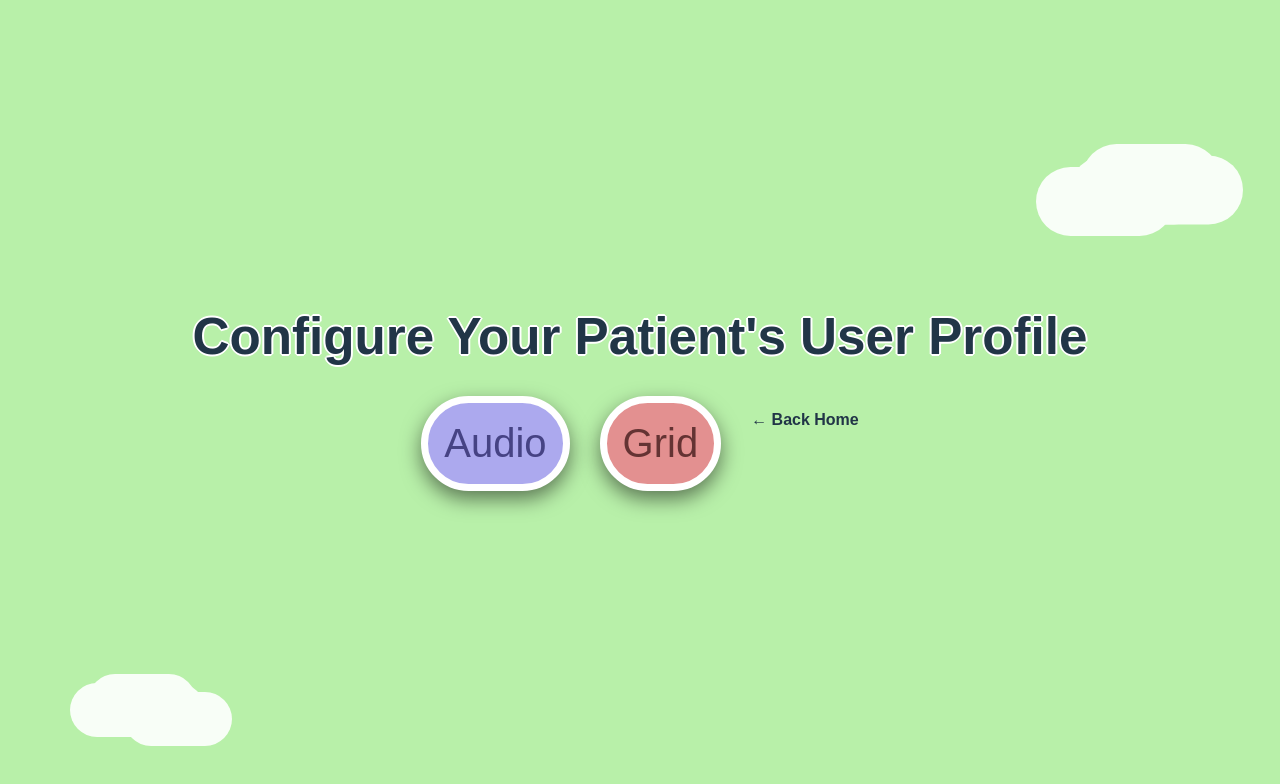
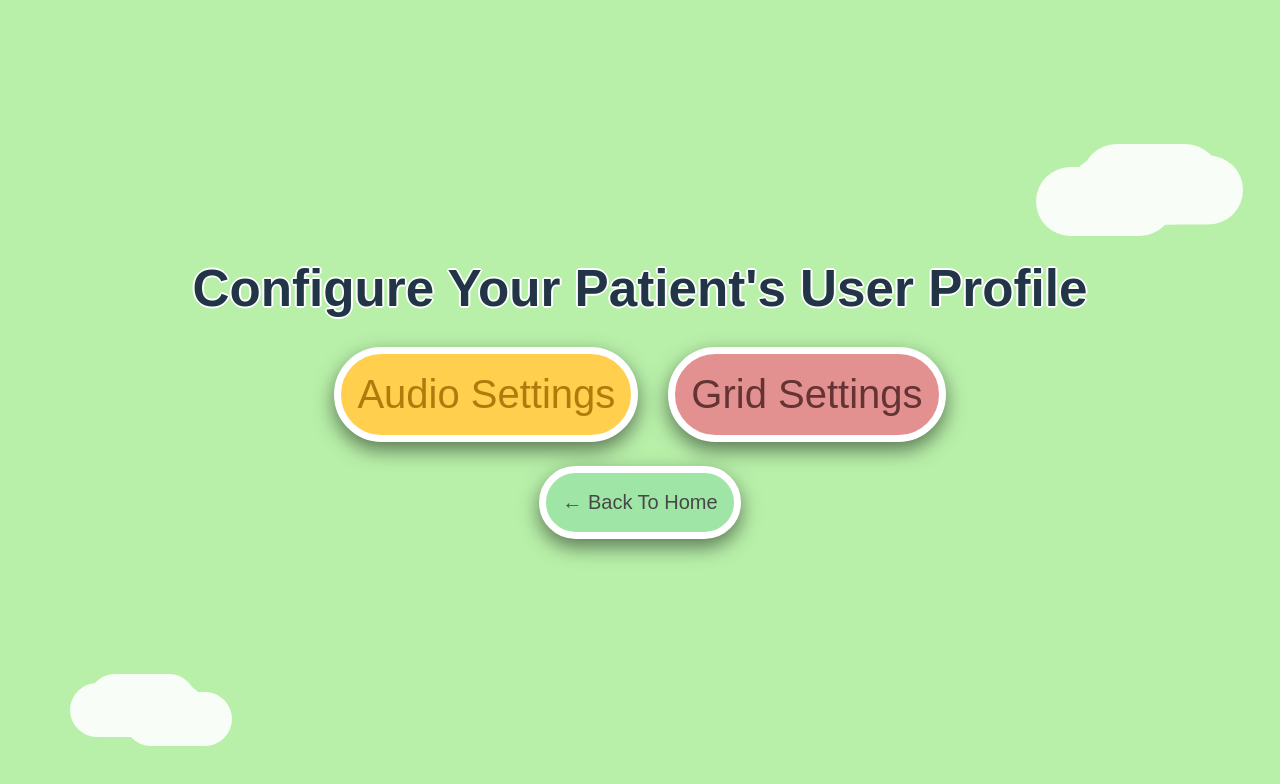
Before and after one commit to jhong02/AAC-App, a React (Vite) app: page /user-config in a window 1280 px wide. Shown: the top 784 px of the page. Built offline with nearby package versions, Linux system fonts and the light colour scheme.

Commit message:
Fixed Up Configuration Page Display
made the buttons match the home page style. also cloud on home page is weird so removed it

```diff
--- a/src/pages/Home.tsx
+++ b/src/pages/Home.tsx
@@ -16,13 +16,12 @@ export default function Home() {
         </div>
         <div className="cloud cloud2">
         </div>
-        <div className="cloud cloud3">
-        </div>
+
 
         <div className="home-grid">
 
           <button className="btn btn-primary home-btn-primary text-outline" onClick={() => navigate("/talk")}>
-            Let’s Talk
+            Let’s Talk!
           </button>
 
           <button className="btn btn-secondary stats-btn text-outline" onClick={() => navigate("/stats")}>
--- a/src/pages/UserConfigPage.css
+++ b/src/pages/UserConfigPage.css
@@ -34,8 +34,8 @@
 }
 
 .btn.btn-secondary.btn-userConfig-audio {
-  background-color: #aca9ee;
-  color: #464384;
+  background-color: #ffcf4d;
+  color: #af7c0c;
 }
 
 .btn.btn-secondary.btn-userConfig-grid {
@@ -54,3 +54,9 @@
   left: 5%;
   transform: scaleX(1) scale(0.90);
 }
+
+.btn.btn-secondary.back-btn {
+  background: #9fe6a6;
+  font-size: 20px;
+  color: #474747;
+}
--- a/src/pages/UserConfigPage.tsx
+++ b/src/pages/UserConfigPage.tsx
@@ -19,17 +19,21 @@ export default function UserConfigPage(){
 
         <div className="userConfig-grid">
           <button className="btn btn-secondary btn-userConfig-audio" onClick={() => navigate("/audio")}>
-            Audio
+            Audio Settings
           </button>
 
           <button className="btn btn-secondary btn-userConfig-grid" onClick={() => navigate("/grid")}>
-            Grid
+            Grid Settings
           </button>
 
-          <Link to="/" className="back">
-             ← Back Home
-          </Link>
+
         </div>
+
+        <br />
+
+        <button className="btn btn-secondary back-btn" onClick={() => navigate("/")}>
+            ← Back To Home
+          </button>
 
       </div>
     </div>
```
